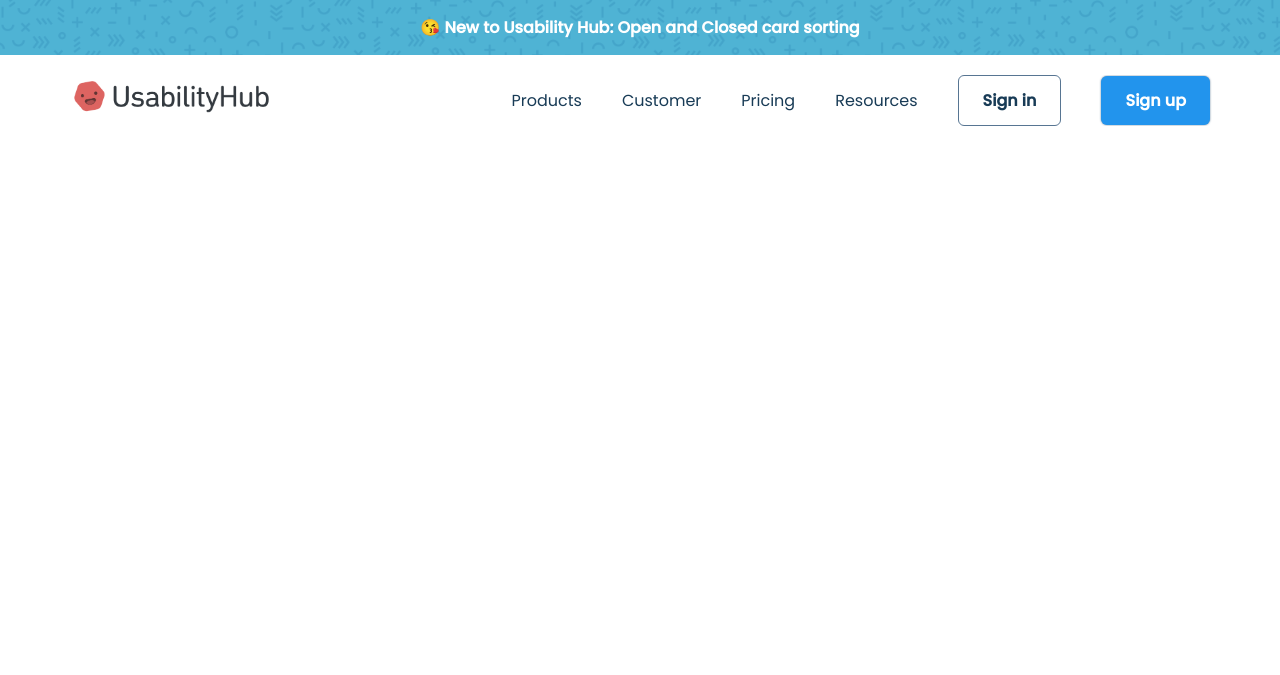
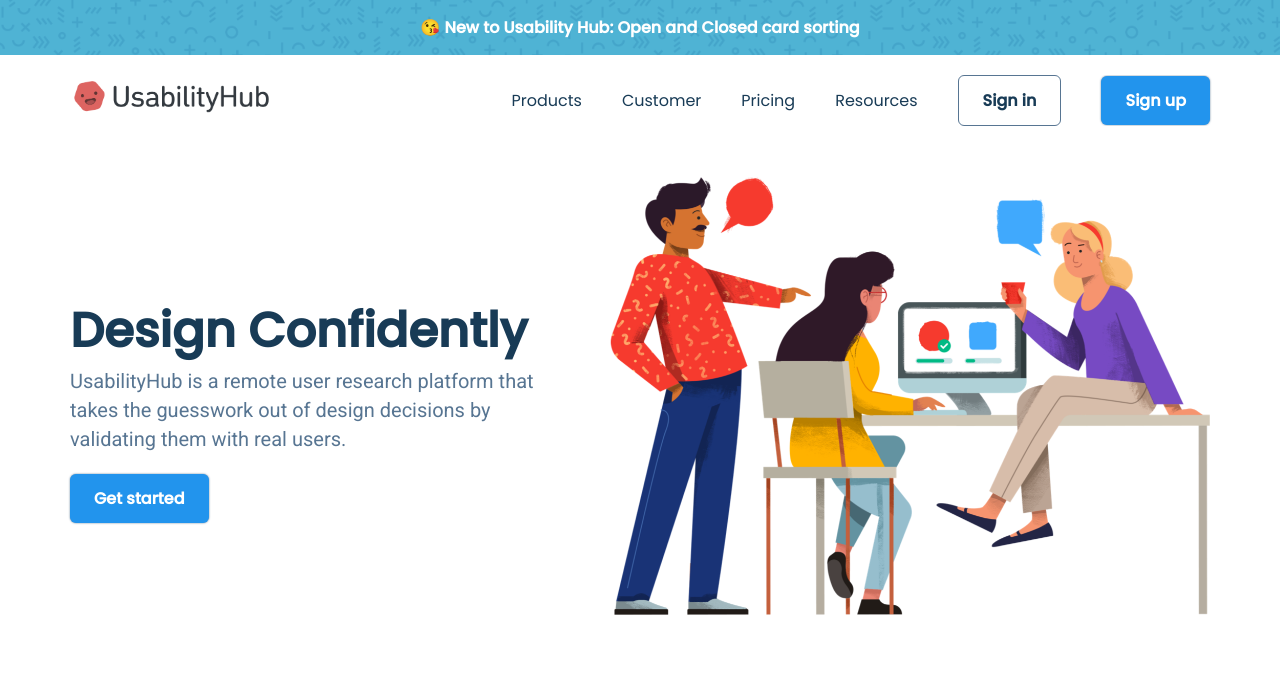
Before and after one commit to ApurbaKumarMajumder/Backend_Development, a plain HTML site: page New Project/index.html in a window 1280 px wide. Drawn offline with Linux system fonts and the light colour scheme.

Commit message:
header section done

```diff
--- a/New Project/index.html
+++ b/New Project/index.html
@@ -10,13 +10,13 @@
 <body>
 
     <!-- top banner -->
-
     <div class="top-banner">
         <div class="container">
             <div class="small-bold-text banner-text">😘 New to Usability Hub: Open and Closed card sorting</div>
         </div>
     </div>
 
+    <!-- bav bar -->
     <nav>
         <div class="container main-nav flex">
             <a href="#" class="company-logo">
@@ -35,8 +35,21 @@
         </div>
     </nav>
 
-    <header></header>
+    <!-- header section -->
+    <header>
+        <div class="container header-section flex">
+            <div class="header-left">
+                <h1>Design Confidently</h1>
+                <p>UsabilityHub is a remote user research platform that takes the guesswork out of design decisions by validating them with real users.</p>
+                <a href="#" class="primary-button get-started-button">Get started</a>
+            </div>
+            <div class="header-right">
+                <img src="./assets/asset 2.png" alt="">
+            </div>
+        </div>
+    </header>
 
+    <!-- companies section -->
     <section class="companies-section"></section>
 
     <section class="features-section"></section>
--- a/New Project/style.css
+++ b/New Project/style.css
@@ -144,3 +144,30 @@ ul {
     justify-content: end;
     gap: 40px;
 }
+
+/* header section*/
+
+header {
+    padding: 50px var(--padding-inline-section);
+}
+
+.header-section {
+    justify-content: center;
+    gap: 50px;
+}
+
+.header-left {
+    max-width: 40vw;
+}
+
+.header-left h1 {
+    margin-top: 20px;
+}
+
+.get-started-button {
+    margin-top: 20px;
+}
+
+.header-right img {
+    width: 600px;
+}
```
